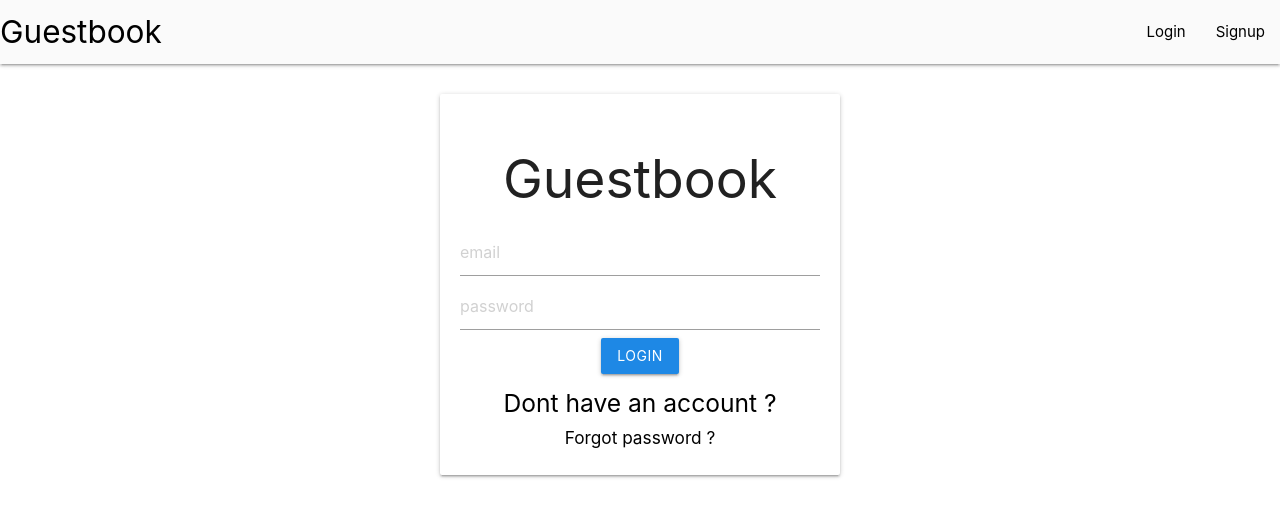
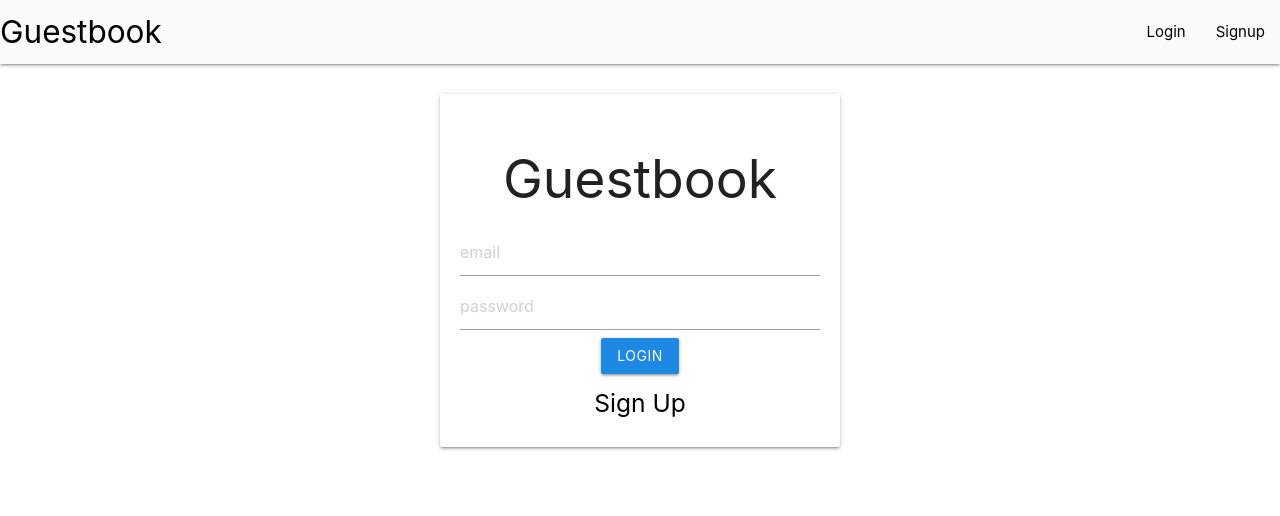
Before and after one commit to ahmyasser/Guestbook-frontend, a React (Create React App) app: page /login in a window 1280 px wide. Shown: the top 516 px of the page. Built offline with nearby package versions, Linux system fonts and the light colour scheme.

Commit message:
final touches

```diff
--- a/src/App.js
+++ b/src/App.js
@@ -1,4 +1,4 @@
-import React,{useEffect,createContext,useReducer,useContext, useState} from 'react';
+import React,{useEffect,createContext,useReducer,useContext} from 'react';
 import NavBar from './components/Navbar';
 import "./App.css";
 import {BrowserRouter,Route,Switch,useHistory} from 'react-router-dom';
@@ -13,7 +13,6 @@
 const Routing = ()=>{
   const history = useHistory()
   const {dispatch} = useContext(UserContext)
-const [message,setMessage] = useState({});
 
   useEffect(()=>{
     const user = JSON.parse(localStorage.getItem("user"))
@@ -27,7 +26,7 @@
   return(
     <Switch>
       <Route exact path="/" >
-      <Home passMessage={setMessage}/>
+      <Home />
       </Route>
       <Route path="/login">
         <Login />
--- a/src/components/screens/Login.js
+++ b/src/components/screens/Login.js
@@ -60,11 +60,8 @@
                 Login
             </button>
             <h5>
-                <Link to="/signup">Dont have an account ?</Link>
+                <Link to="/signup">Sign Up</Link>
             </h5>
-            <h6>
-                <Link to="/reset">Forgot password ?</Link>
-            </h6>
 
         </div>
       </div>
```
